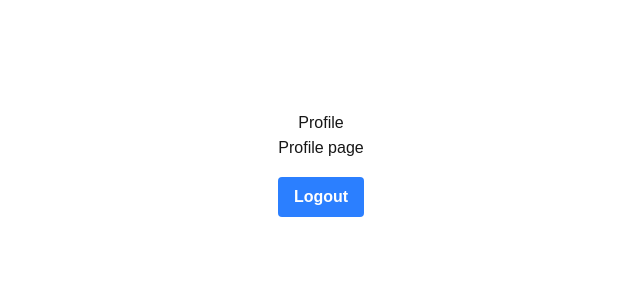
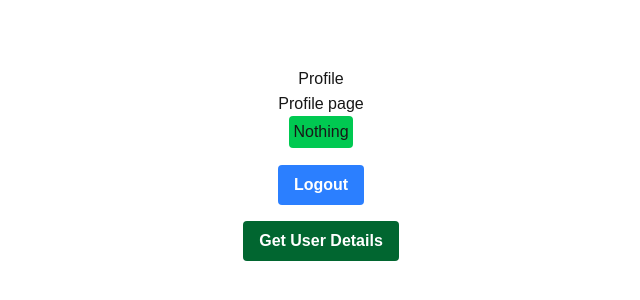
Before and after one commit to AndrewL1498/capstone-nutrition-app, a Next.js app: page /profile in a window 1280 px wide. Shown: the part 236-536 px from the top of the page, without its empty margins (319-959 px from the left). Built offline with nearby package versions, Linux system fonts and the light colour scheme.

Commit message:
worked on me route and finished middleware

```diff
--- /dev/null
+++ b/src/app/api/users/me/route.ts
@@ -0,0 +1,19 @@
+import { getDataFromToken } from "@/helpers/getDataFromToken";
+import { NextRequest, NextResponse } from "next/server";
+import User from "@/models/userModel";
+import { connect } from "@/dbConfig/dbConfig";
+
+connect(); //Establishes a connection to the database using the connect function from dbConfig
+
+export async function GET(request: NextRequest) {
+    try {
+       const userId = await getDataFromToken(request); // Extract user ID from the token in the request cookies
+       const user = await User.findOne({ _id: userId }).select("-password"); // Query the User model to find the user by ID. Selects all fields except the password.
+         return NextResponse.json({
+            message: "User found",
+            data: user
+          });
+    } catch (error: any) {
+        return NextResponse.json({ error: error.message }, { status: 400 });
+    }
+}
--- a/src/app/profile/page.tsx
+++ b/src/app/profile/page.tsx
@@ -1,11 +1,15 @@
 "use client";
 import axios from "axios";
 import Link from "next/link";
+import react, { useState } from "react";
 import toast from "react-hot-toast";
 import {useRouter} from "next/navigation";
 export default function ProfilePage() {
 
     const router = useRouter();
+
+    const [data, setData] = useState("nothing");
+
     const logout = async () => {
         try {
             axios.get("/api/users/logout")
@@ -17,16 +21,28 @@
         }
     }
 
+    const getUserDetails = async () => {
+        const res = await axios.get("/api/users/me");
+        console.log(res.data);
+        setData(res.data.data._id);
+    }
+
     return (
         <div className="flex flex-col items-center justify-center min-h-screen py-2">
             <h1>Profile</h1>
             <hr />
             <p>Profile page</p>
+            <h2 className="p-1 rounded bg-green-500">{data === 'nothing' ? "Nothing" : <Link href={`/profile/${data}`}>{data}
+            </Link>}</h2>
         <hr />
         <button onClick={logout}
         className="bg-blue-500 mt-4 hover:bg-blue-700 text-white font-bold py-2 px-4 rounded">
         Logout</button>
 
+        <button onClick={getUserDetails}
+        className="bg-green-800 mt-4 hover:bg-blue-700 text-white font-bold py-2 px-4 rounded">
+        Get User Details</button>
+
         </div>
     )
 }
--- a/src/helpers/getDataFromToken.ts
+++ b/src/helpers/getDataFromToken.ts
@@ -5,7 +5,8 @@
     try{
 
         const token = request.cookies.get('token')?.value || ''; //The question mark (?) checks if the token in the cookie exists, and if it doesn't it returns undefined instead of throwing an error
-        jwt.verify(token, process.env.JWT_SECRET!);
+        const decodedToken:any = jwt.verify(token, process.env.TOKEN_SECRET!); //Verify takes two arguments, the token and the secret key used to sign the token. We do type of any because we don't know the structure of the decoded token yet.
+        return decodedToken.id;
 
     } catch (error: any) {
         throw new Error("error.message");
```
